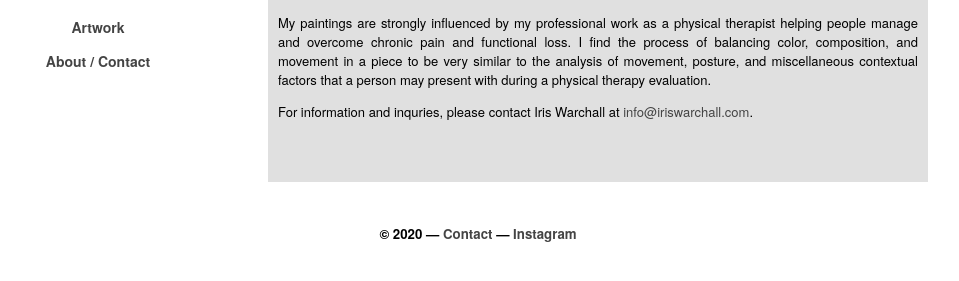
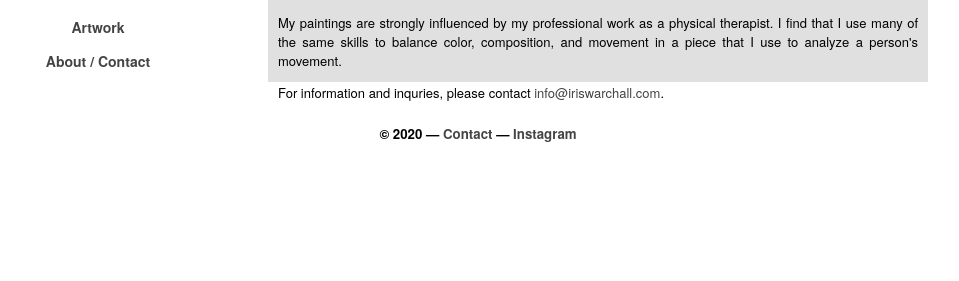
Before and after one commit to iriswarchall/iriswarchall.github.io, a plain HTML site: page bio.html in a window 1280 px wide. Shown: the part 131-412 px from the top of the page, without its empty margins (162-1121 px from the left). Drawn offline with Linux system fonts and the light colour scheme.

Commit message:
Updating bio.

```diff
--- a/bio.html
+++ b/bio.html
@@ -24,15 +24,15 @@
   <body>
 
     <div id="wrapper">
-      <div class="full">
+      <div class="full" style="height: 200px">
 
-	<div class="one-third" style="height: 300px">
+	<div class="one-third" style="height: 200px">
 	  <h1><a href="index.html">Iris Warchall</a></h1>
 	  <h3><a href="art.html">Artwork</a></h3>
 	  <h3><a href="bio.html">About / Contact</a></h3>
 	</div>
 
-	<div class="two-thirds" style="width: 660px; height: 300px">
+	<div class="two-thirds" style="width: 660px; height: 200px">
 	  <div style="padding: 10px">
 	    <p>
 	      Iris Warchall
@@ -47,15 +47,12 @@
 
 	    <p>
 	      My paintings are strongly influenced by my professional work as a physical
-	      therapist helping people manage and overcome chronic pain and functional
-	      loss. I find the process of balancing color, composition, and movement in
-	      a piece to be very similar to the analysis of movement, posture, and
-	      miscellaneous contextual factors that a person may present with during a
-	      physical therapy evaluation.
+	      therapist. I find that I use many of the same skills to balance color,
+	      composition, and movement in a piece that I use to analyze a person's movement.
 	    </p>
 
 	    <p>
-	      For information and inquries, please contact Iris Warchall at
+	      For information and inquries, please contact
 	      <a href="mailto:info@iriswarchall.com">info@iriswarchall.com</a>.
 	    </p>
 	  </div>
```
